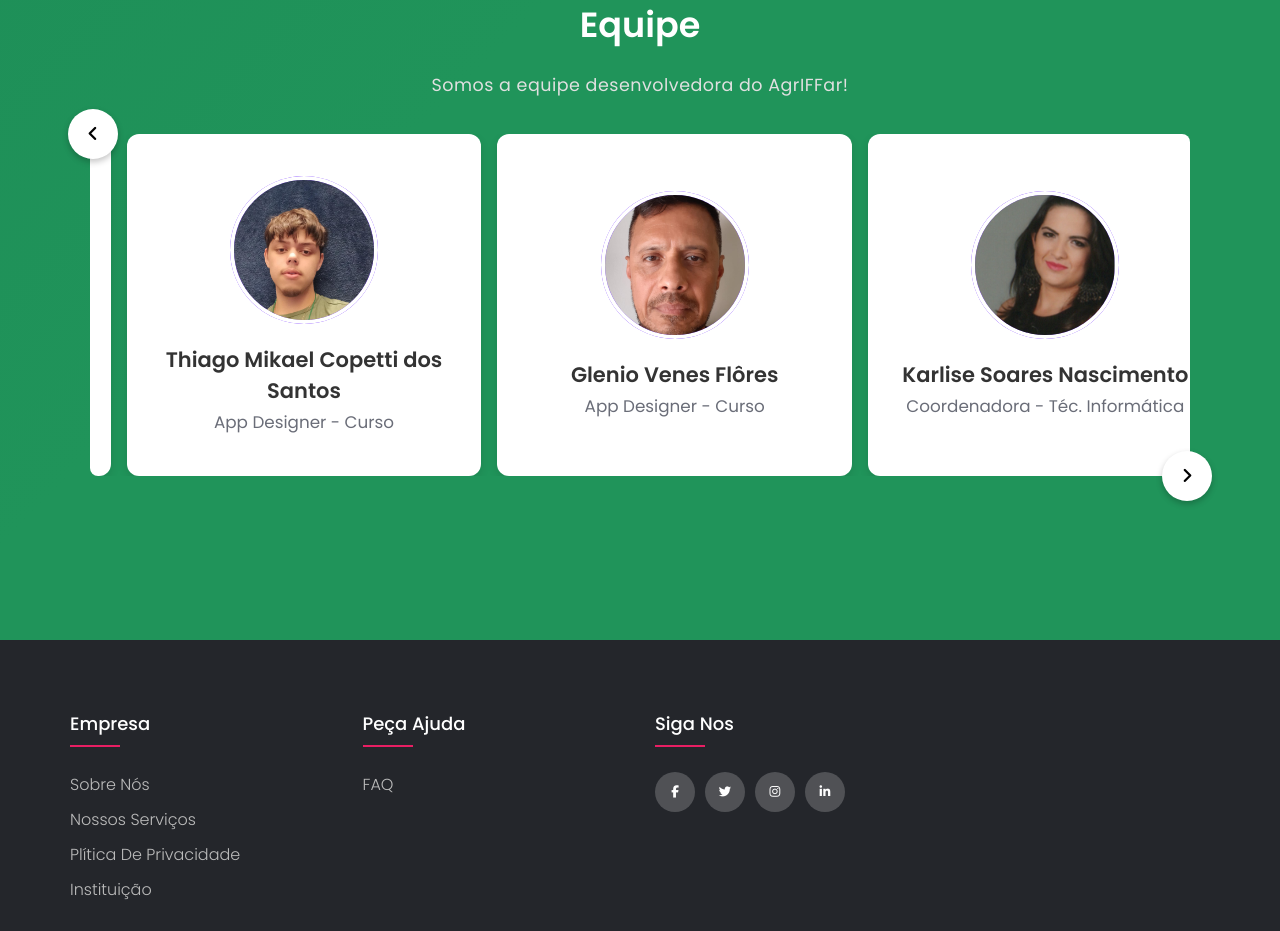
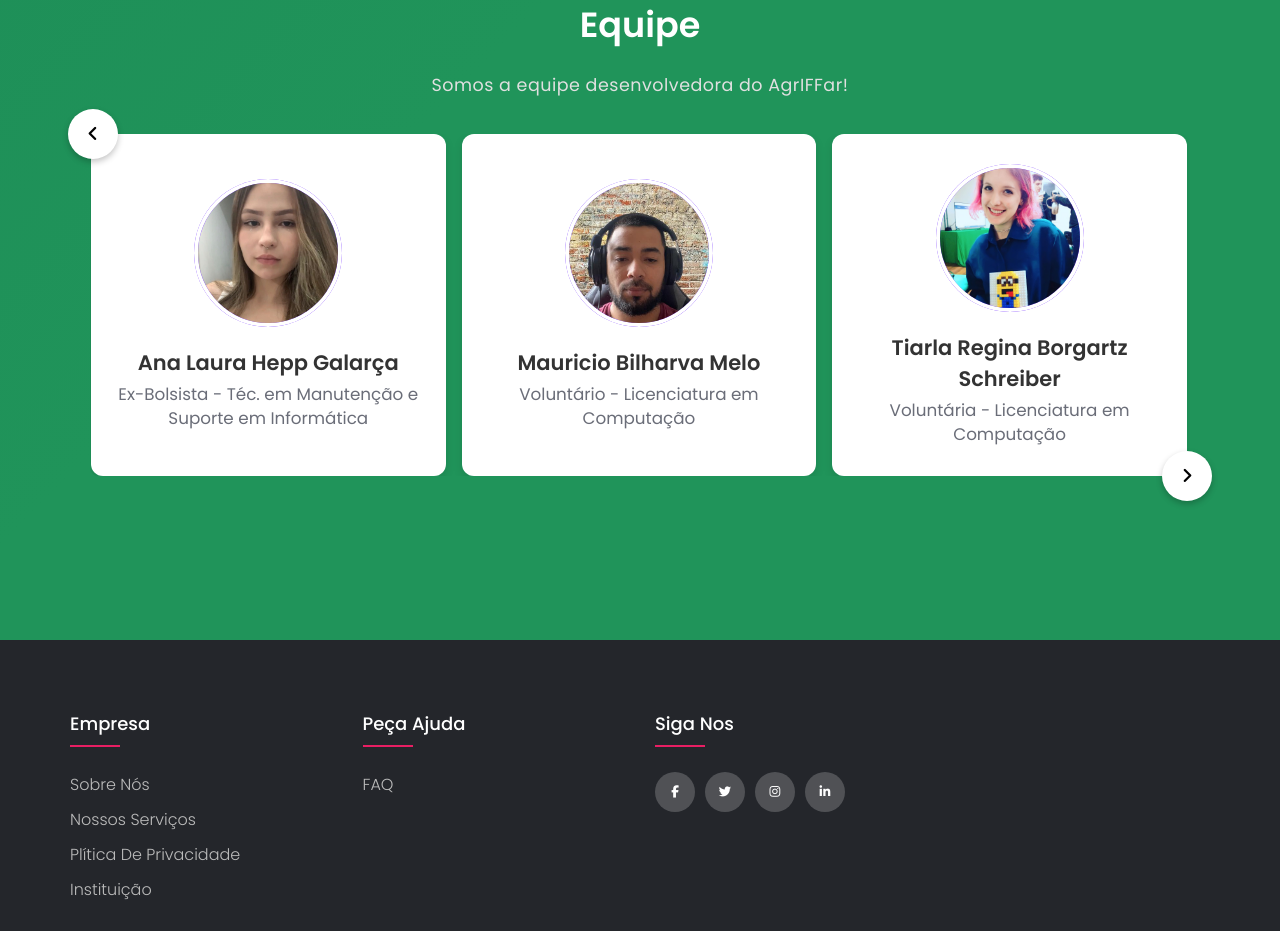
Before and after one commit to dornelesfernando/AgrIFFar, a React (Vite) app in the folder client/: page / in a window 1280 px wide. Shown: the part 3420-4351 px from the top of the page. Built offline with nearby package versions, Linux system fonts and the light colour scheme.

Commit message:
Update Details

```diff
--- a/client/src/data/equipe.json
+++ b/client/src/data/equipe.json
@@ -3,60 +3,54 @@
         "imgSrc": "/img/equipe/karlise.jpg",
         "name": "Karlise Soares Nascimento",
         "position": "Coordenadora",
-        "curse": "Téc. Informática"
+        "curse": "Drª em Computação"
     },
     {
         "imgSrc": "/img/equipe/fernando.jpg",
         "name": "Fernando Dorneles da Silva",
-        "position": "Bolsista",
-        "curse": "Téc. Informática"
+        "position": "Ex-Bolsista",
+        "curse": "Téc. em Informática"
     },
     {
         "imgSrc": "/img/equipe/luis.jpg",
         "name": "Luis Eduardo Baumgartner de Quadra",
-        "position": "Bolsista",
-        "curse": "Téc. Informática"
+        "position": "Ex-Bolsista",
+        "curse": "Téc. em Informática"
     },
     {
         "imgSrc": "/img/equipe/ana.jpg",
         "name": "Ana Laura Hepp Galarça",
-        "position": "Bolsista",
-        "curse": "Téc. Manutenção"
+        "position": "Ex-Bolsista",
+        "curse": "Téc. em Manutenção e Suporte em Informática"
     },
     {
         "imgSrc": "/img/equipe/mauricio.jpg",
         "name": "Mauricio Bilharva Melo",
-        "position": "Bank Manager",
-        "curse": ""
+        "position": "Voluntário",
+        "curse": "Licenciatura em Computação"
     },
     {
         "imgSrc": "/img/equipe/tiarla.jpeg",
         "name": "Tiarla Regina Borgartz Schreiber",
-        "position": "Bank Manager",
-        "curse": ""
+        "position": "Voluntária",
+        "curse": "Licenciatura em Computação"
     },
     {
         "imgSrc": "/img/equipe/marcio.jpg",
         "name": "Marcio Cristiano Augusto Brune",
-        "position": "App Designer",
-        "curse": ""
-    },
-    {
-        "imgSrc": "/img/equipe/manoela.jpg",
-        "name": "Manoela Moraes dos Santos",
-        "position": "App Designer",
-        "curse": ""
+        "position": "Voluntário",
+        "curse": "Sistemas Para Internet"
     },
     {
         "imgSrc": "/img/equipe/thiago.jpg",
         "name": "Thiago Mikael Copetti dos Santos",
-        "position": "App Designer",
-        "curse": ""
+        "position": "Voluntário",
+        "curse": "Téc. em Informática"
     },
     {
         "imgSrc": "/img/equipe/glenio.jpg",
         "name": "Glenio Venes Flôres",
-        "position": "App Designer",
-        "curse": ""
+        "position": "Voluntário",
+        "curse": "Licenciatura em Computação"
     }
 ]
--- a/client/src/pages/Dashboard/index.jsx
+++ b/client/src/pages/Dashboard/index.jsx
@@ -4,6 +4,7 @@ import DashboardFarmer from './Farmer';
 import Sidebar from './layout/Sidebar';
 import styles from './Dashboard.module.css';
 import Loading from '../../utils/Loading';
+import RightSection from './layout/RightSection';
 
 const Dashboard = () => {
     const [userType, setUserType] = useState(null);
@@ -22,6 +23,7 @@ const Dashboard = () => {
                 <Sidebar userType={userType} />
             </aside>
             {userType === 'admin' ? <DashboardAdmin /> : <DashboardFarmer />}
+            <RightSection />
         </div>
     );
 };
--- a/client/src/routes.tsx
+++ b/client/src/routes.tsx
@@ -25,7 +25,7 @@ import AdmRecentOrders from './pages/Dashboard/Admin/components/RecentOrders.jsx
 import Crops from './pages/Dashboard/Admin/components/Crops.jsx';
 import Reports from './pages/Dashboard/Admin/components/Reports.jsx';
 import FieldCrops from './pages/Dashboard/Farmer/components/FieldCrops.jsx';
-import Fields from './pages/Dashboard/Admin/components/Fields.jsx';
+import Fields from './pages/Dashboard/Farmer/components/Fields.jsx';
 import FieldCropHarvests from './pages/Dashboard/Farmer/components/FieldCropHarvests.jsx';
 import FieldCropTreatments from './pages/Dashboard/Farmer/components/FieldCropTreatments.jsx';
 import CashFlow from './pages/Dashboard/Farmer/components/CashFlow.jsx';
```
